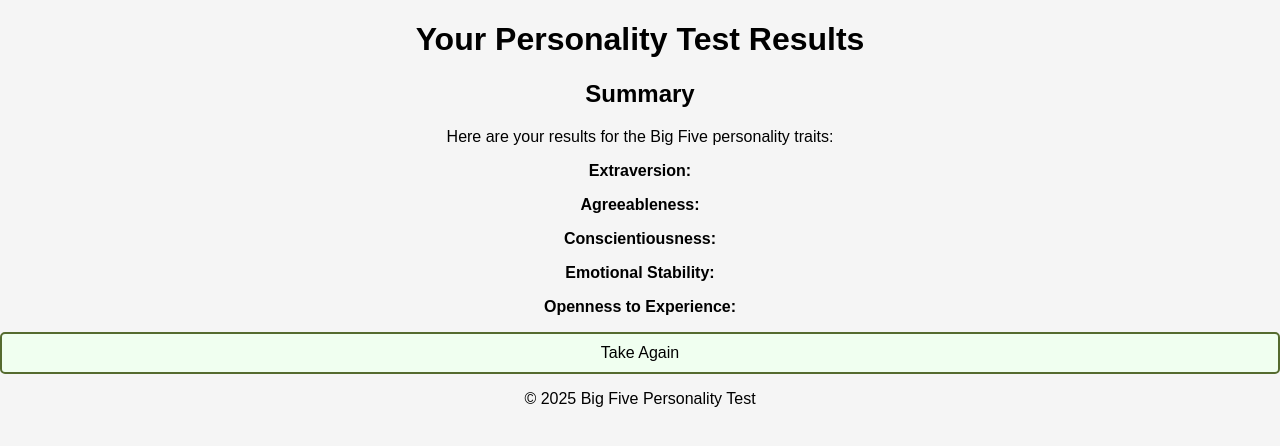
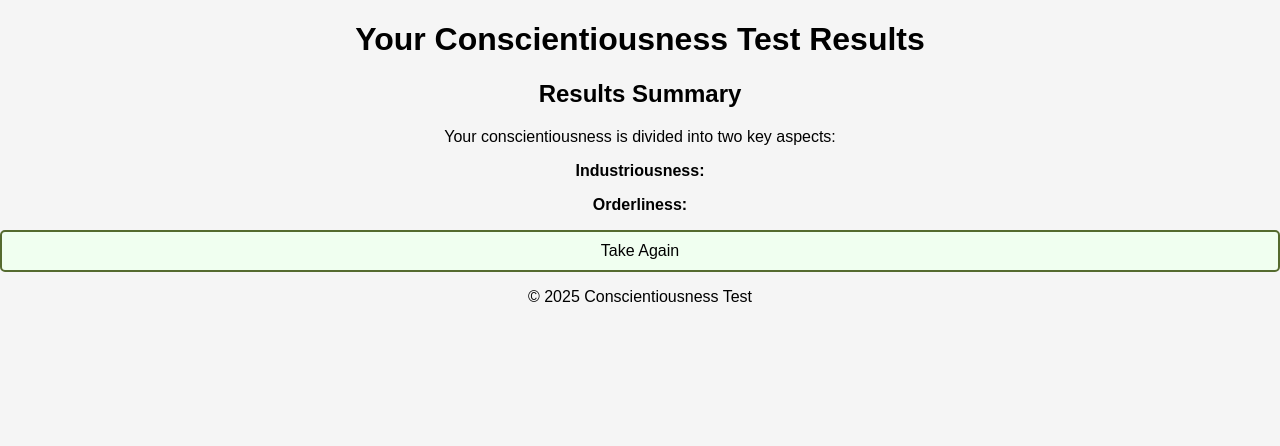
Before and after one commit to da-kastle/code-mexamonki, a plain HTML site: page results.html in a window 1280 px wide. Drawn offline with Linux system fonts and the light colour scheme; a script that the page names is missing.

Commit message:
Update results.html

```diff
--- a/results.html
+++ b/results.html
@@ -3,33 +3,30 @@
 <head>
     <meta charset="UTF-8">
     <meta name="viewport" content="width=device-width, initial-scale=1.0">
-    <title>Test Results</title>
+    <title>Conscientiousness Results</title>
     <link rel="stylesheet" href="style.css">
     <script defer src="script.js"></script>
 </head>
 <body>
 
     <header>
-        <h1>Your Personality Test Results</h1>
+        <h1>Your Conscientiousness Test Results</h1>
     </header>
 
     <main>
-        <h2>Summary</h2>
-        <p>Here are your results for the Big Five personality traits:</p>
+        <h2>Results Summary</h2>
+        <p>Your conscientiousness is divided into two key aspects:</p>
 
         <div class="results">
-            <p><b>Extraversion:</b> <span id="ext-score"></span></p>
-            <p><b>Agreeableness:</b> <span id="agr-score"></span></p>
-            <p><b>Conscientiousness:</b> <span id="csn-score"></span></p>
-            <p><b>Emotional Stability:</b> <span id="est-score"></span></p>
-            <p><b>Openness to Experience:</b> <span id="opn-score"></span></p>
+            <p><b>Industriousness:</b> <span id="industriousness-score"></span></p>
+            <p><b>Orderliness:</b> <span id="orderliness-score"></span></p>
         </div>
 
         <button onclick="restartTest()">Take Again</button>
     </main>
 
     <footer>
-        <p>&copy; 2025 Big Five Personality Test</p>
+        <p>&copy; 2025 Conscientiousness Test</p>
     </footer>
 
 </body>
```
